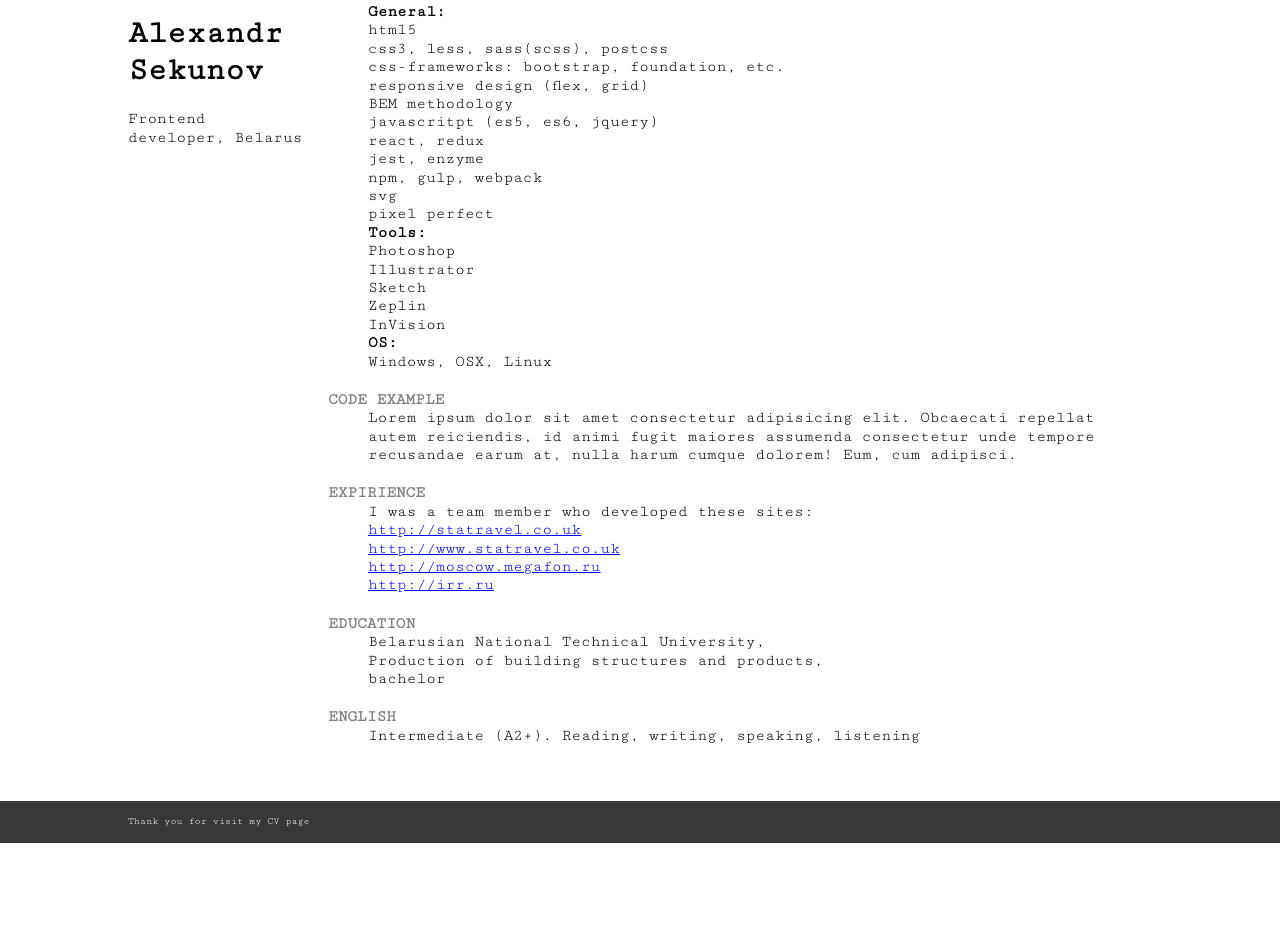
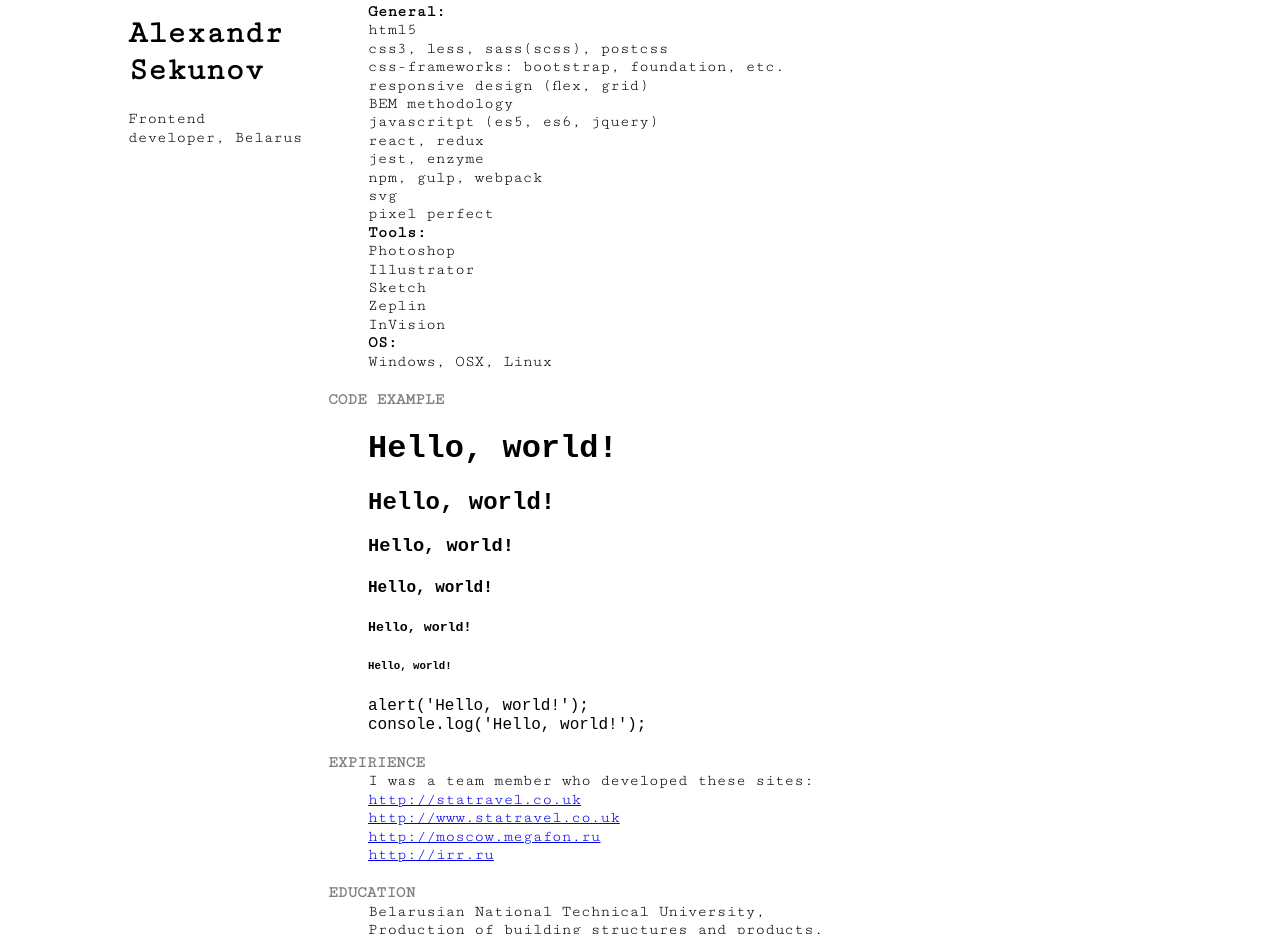
Before and after one commit to frontsideman/rsschool-codejam1-cv, a plain HTML site: page index.html in a window 1280 px wide. Shown: the part 296-1230 px from the top of the page. Before the commit the page ends 1139 px from the top, so only its background shows below. Drawn offline with nearby package versions, Linux system fonts and the light colour scheme.

Commit message:
fix: update code example section

```diff
--- a/index.html
+++ b/index.html
@@ -74,7 +74,19 @@
           </dd>
 
           <dt class="info-title">Code example</dt>
-          <dd class="info-description">Lorem ipsum dolor sit amet consectetur adipisicing elit. Obcaecati repellat autem reiciendis, id animi fugit maiores assumenda consectetur unde tempore recusandae earum at, nulla harum cumque dolorem! Eum, cum adipisci.</dd>
+          <dd class="info-description">
+            <code>
+              <h1>Hello, world!</h1>
+              <h2>Hello, world!</h2>
+              <h3>Hello, world!</h3>
+              <h4>Hello, world!</h4>
+              <h5>Hello, world!</h5>
+              <h6>Hello, world!</h6>
+              alert('Hello, world!');
+              <br>
+              console.log('Hello, world!');
+            </code>
+          </dd>
 
           <dt class="info-title">Expirience</dt>
           <dd class="info-description">I was a team member who developed these sites:
```
